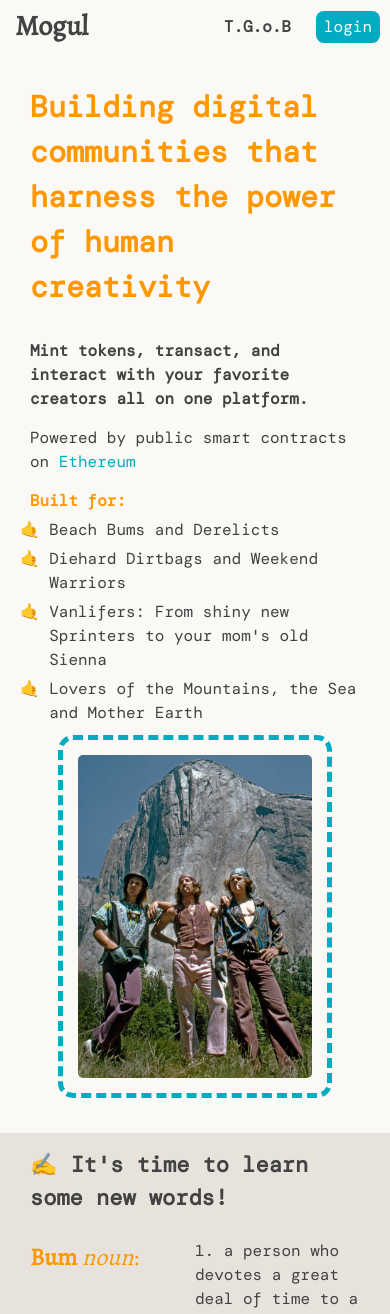
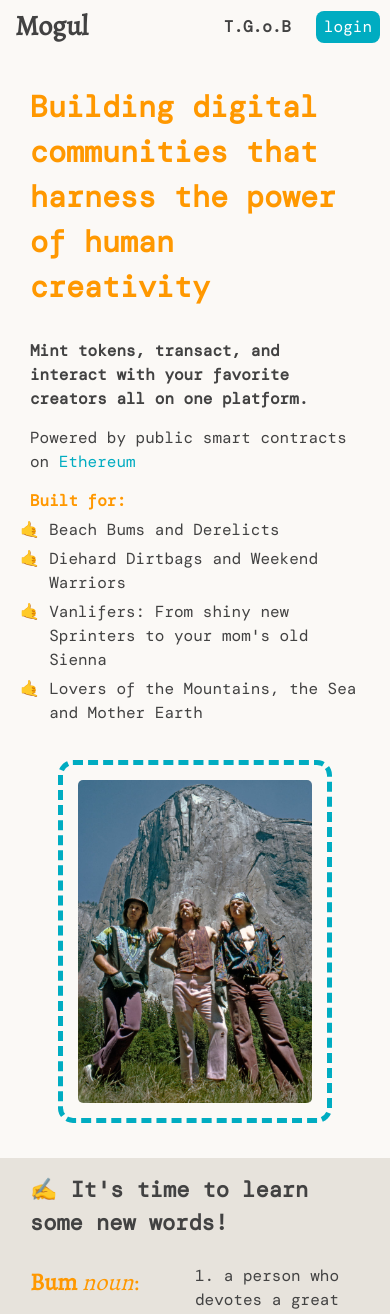
Before and after one commit to mogul-run/mogul, a React (Create React App) app in the folder landing-page/: page / in a window 390 px wide. Shown: the top 1314 px of the page. Built offline with nearby package versions, Linux system fonts and the light colour scheme; no server answers.

Commit message:
fix homepage styling

```diff
--- a/landing-page/src/pages/homepage.css
+++ b/landing-page/src/pages/homepage.css
@@ -414,4 +414,7 @@ a {
     .five {
         min-height: 350px;
     }
+    .stonemasters-wrap {
+        margin-top: 25px;
+    }
 }
```
